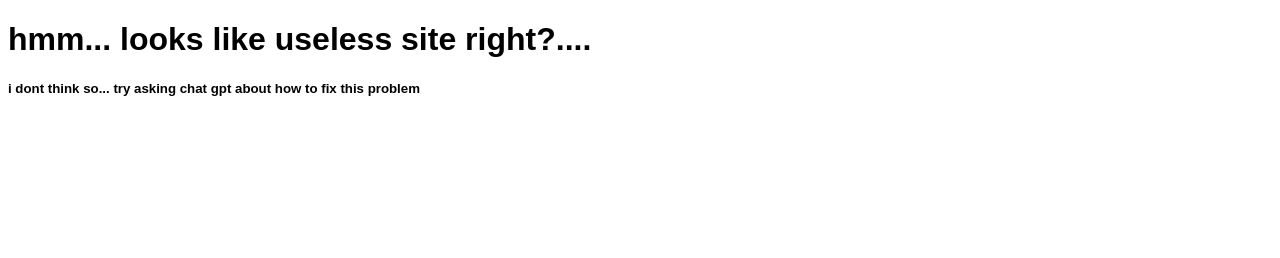
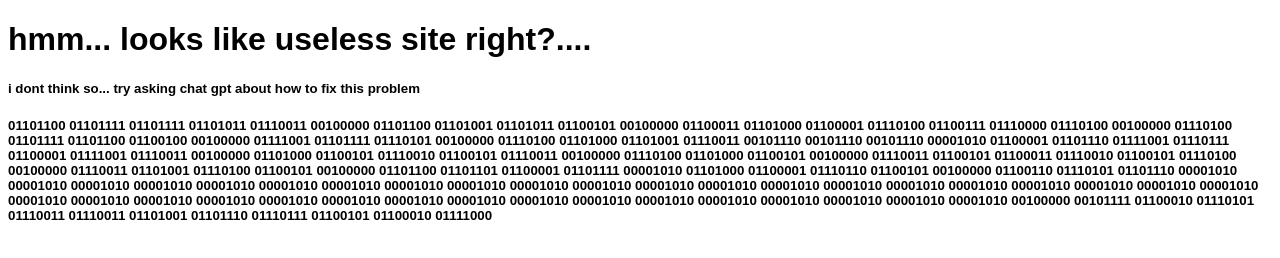
Before and after one commit to ghxst1s/mysite1, a plain HTML site: page index.html in a window 1280 px wide. Drawn offline with Linux system fonts and the light colour scheme.

Commit message:
Add files via upload

```diff
--- a/index.html
+++ b/index.html
@@ -9,6 +9,6 @@
 <body>
     <h1>hmm... looks like useless site right?....</h1>
     <h5>i dont think so... try asking chat gpt about how to fix this problem</h5>
-    <h5></h5>
+    <h5>01101100 01101111 01101111 01101011 01110011 00100000 01101100 01101001 01101011 01100101 00100000 01100011 01101000 01100001 01110100 01100111 01110000 01110100 00100000 01110100 01101111 01101100 01100100 00100000 01111001 01101111 01110101 00100000 01110100 01101000 01101001 01110011 00101110 00101110 00101110 00001010 01100001 01101110 01111001 01110111 01100001 01111001 01110011 00100000 01101000 01100101 01110010 01100101 01110011 00100000 01110100 01101000 01100101 00100000 01110011 01100101 01100011 01110010 01100101 01110100 00100000 01110011 01101001 01110100 01100101 00100000 01101100 01101101 01100001 01101111 00001010 01101000 01100001 01110110 01100101 00100000 01100110 01110101 01101110 00001010 00001010 00001010 00001010 00001010 00001010 00001010 00001010 00001010 00001010 00001010 00001010 00001010 00001010 00001010 00001010 00001010 00001010 00001010 00001010 00001010 00001010 00001010 00001010 00001010 00001010 00001010 00001010 00001010 00001010 00001010 00001010 00001010 00001010 00001010 00001010 00001010 00100000 00101111 01100010 01110101 01110011 01110011 01101001 01101110 01110111 01100101 01100010 01111000</h5>
 </body>
 </html>
```
